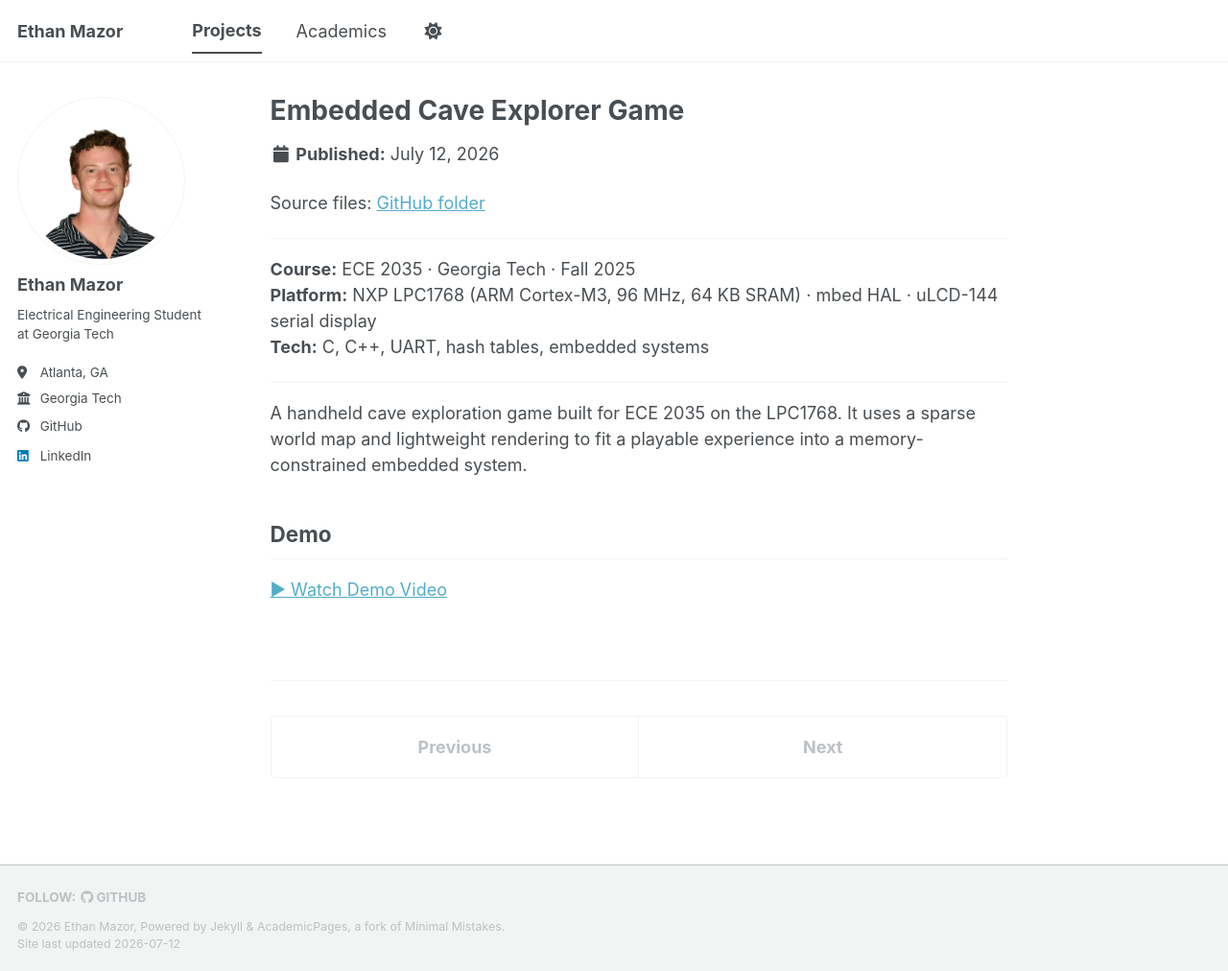
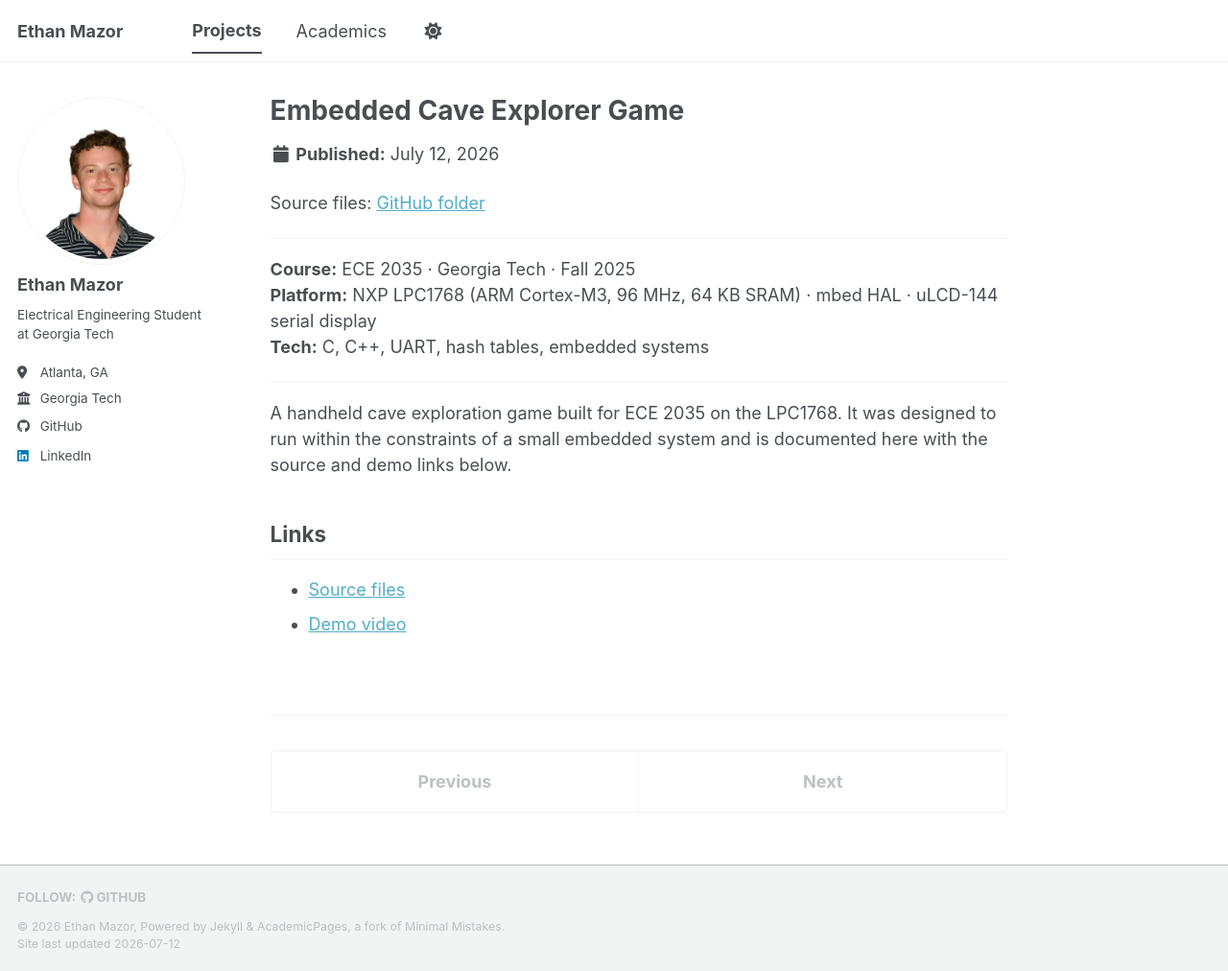
Before and after one commit to ethanmazor/ethanmazor.github.io, a Jekyll site: the page built from _portfolio/cave-explorer.md, in a window 1280 px wide and 1012 px high. Shown: the whole window at 96% size. Built offline with Jekyll 4.4.1, drawn with Linux system fonts in a browser that asks for light colours; a style sheet for code colours, icons or effects is not loaded.

Commit message:
style: simplify cave explorer project page
Co-authored-by: Copilot <223556219+Copilot@users.noreply.github.com>

```diff
--- a/_portfolio/cave-explorer.md
+++ b/_portfolio/cave-explorer.md
@@ -14,12 +14,9 @@ Source files: [GitHub folder](https://github.com/ethanmazor/ethanmazor.github.io
 
 ---
 
-A handheld cave exploration game built for ECE 2035 on the LPC1768. It uses a sparse world map and lightweight rendering to fit a playable experience into a memory-constrained embedded system.
+A handheld cave exploration game built for ECE 2035 on the LPC1768. It was designed to run within the constraints of a small embedded system and is documented here with the source and demo links below.
 
-## Demo
+## Links
 
-<div style="margin: 1em 0;">
-  <a href="https://gtvault-my.sharepoint.com/:v:/g/personal/emazor7_gatech_edu/IQD1xz1DCWc0Rr_5C5jOqDVzAYGT6blx_ixtYFk__zXgBQY?e=mQE8YK&nav=eyJyZWZlcnJhbEluZm8iOnsicmVmZXJyYWxBcHAiOiJTdHJlYW1XZWJBcHAiLCJyZWZlcnJhbFZpZXciOiJTaGFyZURpYWxvZy1MaW5rIiwicmVmZXJyYWxBcHBQbGF0Zm9ybSI6IldlYiIsInJlZmVycmFsTW9kZSI6InZpZXcifX0%3D" target="_blank" rel="noopener">
-    ▶ Watch Demo Video
-  </a>
-</div>
+- [Source files](https://github.com/ethanmazor/ethanmazor.github.io/tree/main/projects/embedded-cave-explorer)
+- [Demo video](https://gtvault-my.sharepoint.com/:v:/g/personal/emazor7_gatech_edu/IQD1xz1DCWc0Rr_5C5jOqDVzAYGT6blx_ixtYFk__zXgBQY?e=mQE8YK&nav=eyJyZWZlcnJhbEluZm8iOnsicmVmZXJyYWxBcHAiOiJTdHJlYW1XZWJBcHAiLCJyZWZlcnJhbFZpZXciOiJTaGFyZURpYWxvZy1MaW5rIiwicmVmZXJyYWxBcHBQbGF0Zm9ybSI6IldlYiIsInJlZmVycmFsTW9kZSI6InZpZXcifX0%3D)
```
